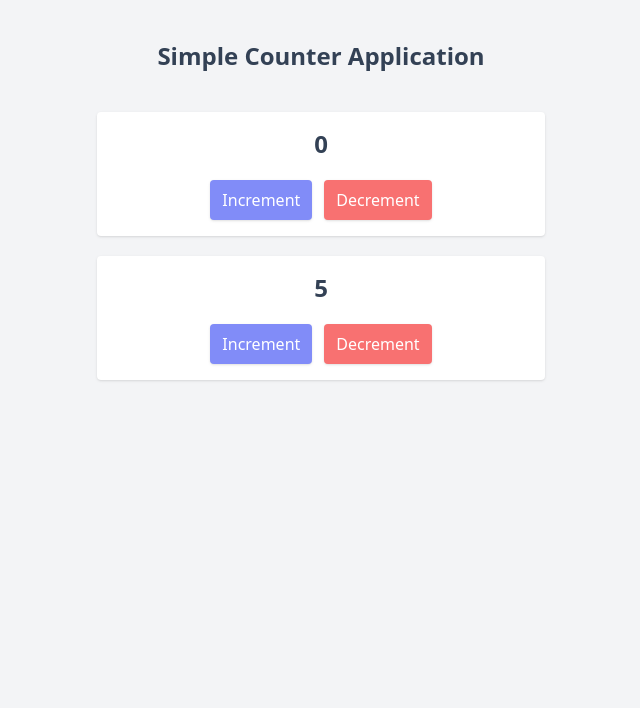
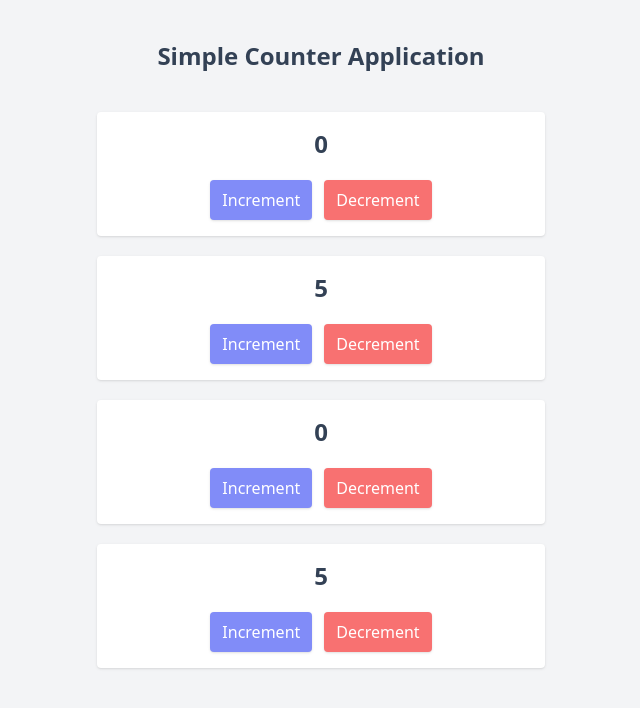
Before and after one commit to Hasib787/Counter-with-redux, a React (Create React App) app: page / in a window 1280 px wide. Shown: the top 708 px of the page, without its empty margins (319-959 px from the left). Built offline with nearby package versions, Linux system fonts and the light colour scheme.

Commit message:
set ownProps with the connect api

```diff
--- a/src/App.js
+++ b/src/App.js
@@ -2,6 +2,7 @@ import { Provider } from 'react-redux'
 import store from './redux/store'
 import HooksCounter from './components/HooksCounter'
 import DynamicHooksCounter from './components/DynamicHooksCounter'
+import VariableCounter from './components/VariableCounter'
 
 export default function App() {
   return (
@@ -14,6 +15,8 @@ export default function App() {
         <div className="max-w-md mx-auto mt-10 space-y-5">
           <HooksCounter />
           <DynamicHooksCounter />
+          <VariableCounter />
+          <VariableCounter dynamic />
         </div>
       </div>
     </Provider>
--- /dev/null
+++ b/src/components/VariableCounter.js
@@ -0,0 +1,47 @@
+import { connect } from 'react-redux'
+import { increment, decrement } from '../redux/counter/actions'
+import {
+  increment as dynamicIncrement,
+  decrement as dynamicDecrement,
+} from '../redux/dynamicCounter/actions'
+
+function VariableCounter({ count, increment, decrement }) {
+  return (
+    <div className="p-4 h-auto flex flex-col items-center justify-center space-y-5 bg-white rounded shadow">
+      <div className="text-2xl font-semibold">{count}</div>
+      <div className="flex space-x-3">
+        <button
+          className="bg-indigo-400 text-white px-3 py-2 rounded shadow"
+          onClick={increment}
+        >
+          Increment
+        </button>
+        <button
+          className="bg-red-400 text-white px-3 py-2 rounded shadow"
+          onClick={decrement}
+        >
+          Decrement
+        </button>
+      </div>
+    </div>
+  )
+}
+
+const mapStateToProps = (state, ownProps) => {
+  return {
+    count: ownProps.dynamic ? state.dynamicCounter.value : state.counter.value,
+  }
+}
+
+const mapDispatchToProps = (dispatch, ownProps) => {
+  return {
+    increment: ownProps.dynamic
+      ? (value) => dispatch(dynamicIncrement(5))
+      : () => dispatch(increment()),
+    decrement: ownProps.dynamic
+      ? (value) => dispatch(dynamicDecrement(2))
+      : () => dispatch(decrement()),
+  }
+}
+
+export default connect(mapStateToProps, mapDispatchToProps)(VariableCounter)
```
